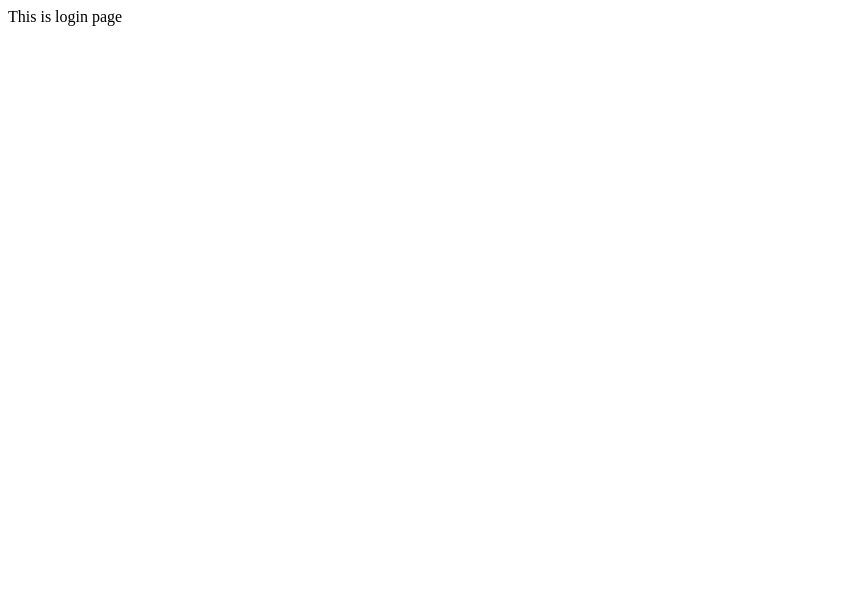
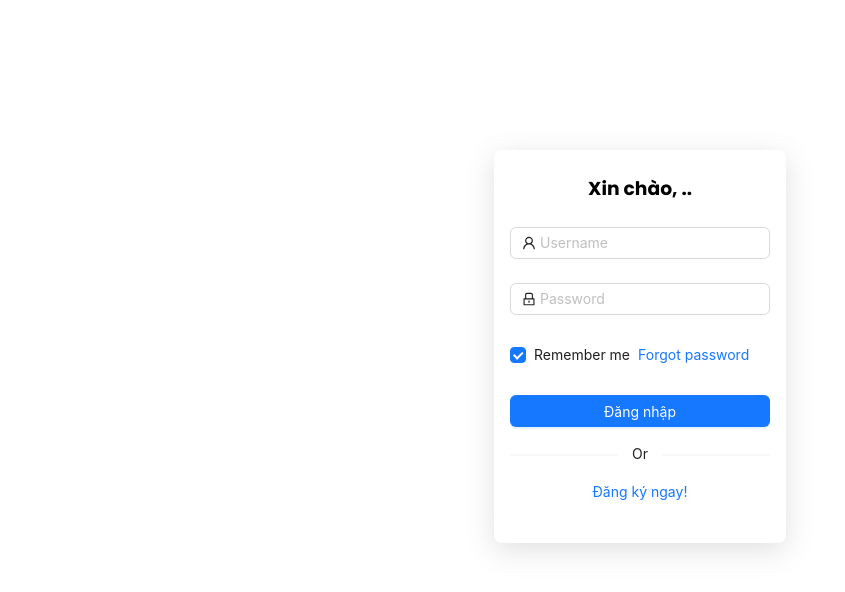
Before and after one commit to dunlokdev/book-shop, a React (Vite) app: page /login in a window 1280 px wide. Shown: the top 592 px of the page, without its empty margins (0-845 px from the left). Built offline with nearby package versions, Linux system fonts and the light colour scheme.

Commit message:
Design form login/register

```diff
--- a/index.html
+++ b/index.html
@@ -6,6 +6,11 @@
   <link rel="icon" type="image/svg+xml" href="/vite.svg" />
   <meta name="viewport" content="width=device-width, initial-scale=1.0" />
   <title>React Test Fresher Hỏi Dân IT</title>
+
+  <!-- Import Font -->
+  <link rel="preconnect" href="https://fonts.googleapis.com">
+  <link rel="preconnect" href="https://fonts.gstatic.com" crossorigin>
+  <link href="https://fonts.googleapis.com/css2?family=Poppins:wght@300;400;500;600;700&display=swap" rel="stylesheet">
 </head>
 
 <body>
--- /dev/null
+++ b/src/main.css
@@ -0,0 +1,10 @@
+* {
+  padding: 0;
+  margin: 0;
+  box-sizing: border-box;
+}
+
+body {
+  font-family: 'Poppins', sans-serif;
+  padding: 0 20px
+}
--- a/src/main.jsx
+++ b/src/main.jsx
@@ -3,6 +3,7 @@ import ReactDOM from "react-dom/client";
 import App from "./App";
 import { Provider } from "react-redux";
 import { store } from "./redux/store";
+import "./main.css";
 
 ReactDOM.createRoot(document.getElementById("root")).render(
   <React.StrictMode>
--- a/src/pages/login/index.jsx
+++ b/src/pages/login/index.jsx
@@ -1,4 +1,79 @@
+import { LockOutlined, UserOutlined } from "@ant-design/icons";
+import { Button, Checkbox, Divider, Form, Input } from "antd";
+import classes from "./login.module.css";
+import { Link } from "react-router-dom";
+
 const LoginPage = () => {
-  return <div>This is login page</div>;
+  const onFinish = (values) => {
+    console.log("Received values of form: ", values);
+  };
+
+  return (
+    <div className={classes.wrapper}>
+      <div className={classes.container}>
+        <h3 className={classes.title}>Xin chào, ..</h3>
+        <Form
+          name="normal_login"
+          className={classes.loginForm}
+          initialValues={{
+            remember: true,
+          }}
+          onFinish={onFinish}
+        >
+          <Form.Item
+            name="username"
+            rules={[
+              {
+                required: true,
+                message: "Please input your Username!",
+              },
+            ]}
+          >
+            <Input
+              prefix={<UserOutlined className="site-form-item-icon" />}
+              placeholder="Username"
+            />
+          </Form.Item>
+          <Form.Item
+            name="password"
+            rules={[
+              {
+                required: true,
+                message: "Please input your Password!",
+              },
+            ]}
+          >
+            <Input
+              prefix={<LockOutlined className="site-form-item-icon" />}
+              type="password"
+              placeholder="Password"
+            />
+          </Form.Item>
+          <Form.Item>
+            <Form.Item name="remember" valuePropName="checked" noStyle>
+              <Checkbox>Remember me</Checkbox>
+            </Form.Item>
+
+            <a className="login-form-forgot" href="">
+              Forgot password
+            </a>
+          </Form.Item>
+
+          <Form.Item>
+            <Button type="primary" htmlType="submit" className={classes.button}>
+              Đăng nhập
+            </Button>
+            <Divider orientation="center" plain>
+              {" "}
+              Or{" "}
+            </Divider>
+            <Link to="/register" className={classes.center}>
+              Đăng ký ngay!
+            </Link>
+          </Form.Item>
+        </Form>
+      </div>
+    </div>
+  );
 };
 export default LoginPage;
--- /dev/null
+++ b/src/pages/login/login.module.css
@@ -0,0 +1,30 @@
+.wrapper {
+  display: flex;
+  align-items: center;
+  justify-content: center;
+  margin-top: 150px;
+}
+
+.container {
+  box-shadow: rgba(100, 100, 111, 0.2) 0px 7px 29px 0px;
+  padding: 24px 16px 16px;
+  border-radius: 8px;
+}
+
+.loginForm {
+  max-width: 300px;
+}
+
+.title {
+  margin-bottom: 24px;
+  text-align: center;
+}
+
+.button {
+  width: 100%;
+}
+
+.center {
+  display: block;
+  text-align: center;
+}
--- a/src/pages/register/index.jsx
+++ b/src/pages/register/index.jsx
@@ -1,4 +1,79 @@
+import { Button, Divider, Form, Input } from "antd";
+import classes from "./register.module.css";
+
+const onFinish = (values) => {
+  console.log("Success:", values);
+};
+const onFinishFailed = (errorInfo) => {
+  console.log("Failed:", errorInfo);
+};
+
 const Register = () => {
-  return <div>Register</div>;
+  return (
+    <div className={classes.wrapper}>
+      <div className={classes.container}>
+        <h3 className={classes.title}>Đăng ký</h3>
+        <p className={classes.desc}>Nhanh chóng và dễ dàng</p>
+        <Divider />
+        <Form
+          name="basic"
+          labelCol={{ span: 5 }}
+          wrapperCol={{ span: 17 }}
+          style={{ maxWidth: 600 }}
+          initialValues={{ remember: true }}
+          onFinish={onFinish}
+          onFinishFailed={onFinishFailed}
+          autoComplete="off"
+        >
+          <Form.Item
+            label="Họ và tên"
+            name="fullName"
+            rules={[{ required: true, message: "Vui lòng nhập họ tên!" }]}
+          >
+            <Input placeholder="Lê Thị Phương Nga" />
+          </Form.Item>
+
+          <Form.Item
+            label="Gmail"
+            name="email"
+            rules={[
+              { required: true, message: "Vui lòng nhập email!" },
+              {
+                required: false,
+                type: "email",
+                message: "Định dạng email không hợp lệ!",
+              },
+            ]}
+          >
+            <Input placeholder="example@gmail.com" />
+          </Form.Item>
+
+          <Form.Item
+            label="Mật khẩu"
+            name="password"
+            rules={[{ required: true, message: "Vui lòng nhập mật khẩu" }]}
+          >
+            <Input.Password placeholder="@testmatkhau123" />
+          </Form.Item>
+
+          <Form.Item
+            label="Phone"
+            name="phone"
+            rules={[
+              { required: true, message: "Vui lòng nhập số điện thoại!" },
+            ]}
+          >
+            <Input placeholder="091 115 8687" />
+          </Form.Item>
+
+          <Form.Item wrapperCol={{ offset: 9, span: 16 }}>
+            <Button type="primary" htmlType="submit">
+              Đăng ký
+            </Button>
+          </Form.Item>
+        </Form>
+      </div>
+    </div>
+  );
 };
 export default Register;
--- /dev/null
+++ b/src/pages/register/register.module.css
@@ -0,0 +1,23 @@
+.wrapper {
+  display: flex;
+  align-items: center;
+  justify-content: center;
+  margin-top: 150px;
+}
+
+.container {
+  box-shadow: rgba(100, 100, 111, 0.2) 0px 7px 29px 0px;
+  padding: 16px;
+  width: 500px;
+  border-radius: 8px;
+}
+
+.title {
+  font-size: 32px;
+  font-weight: 600;
+
+}
+
+.desc {
+
+}
```
Also changed, not shown: 1 other file (tests, documents, lock files or other folders).
